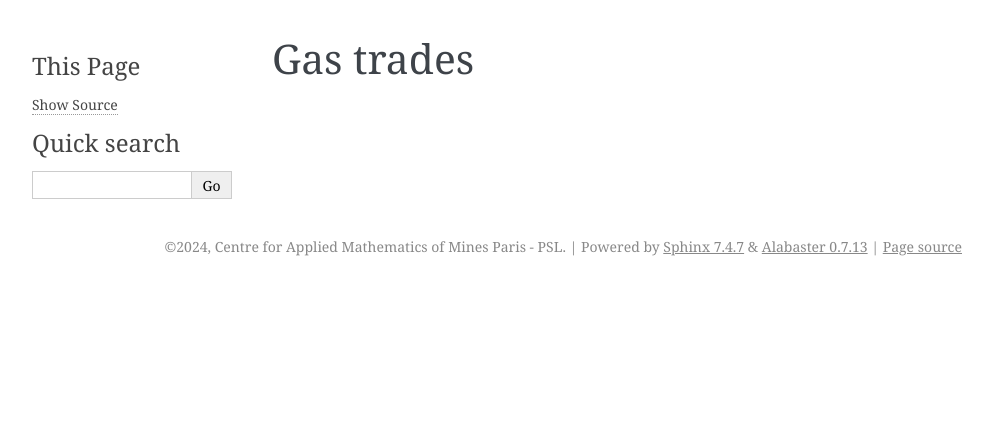
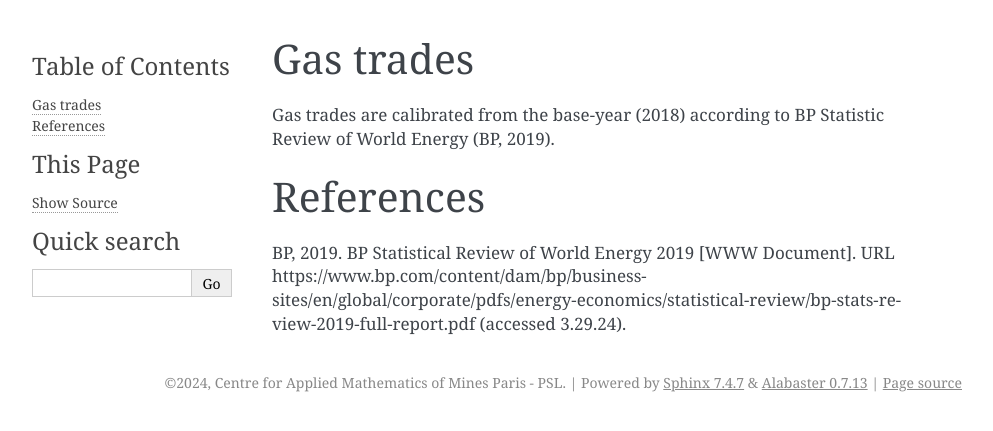
Before and after one commit to LucasDesport/tiam-fr, a Sphinx documentation site: the page built from docs/trades/gas.md, in a window 1280 px wide. Shown: the top 431 px of the page, without its empty margins (148-1141 px from the left). Built offline with Sphinx 7.4.7, drawn with Linux system fonts in a browser that asks for light colours; pages that are not in the unit, such as notebooks, are missing from menus.

Commit message:
Update gas.md

```diff
--- a/docs/trades/gas.md
+++ b/docs/trades/gas.md
@@ -1 +1,7 @@
 # Gas trades
+
+Gas trades are calibrated from the base-year (2018) according to BP Statistic Review of World Energy (BP, 2019).
+
+# References
+
+BP, 2019. BP Statistical Review of World Energy 2019 \[WWW Document\]. URL https://www.bp.com/content/dam/bp/business-sites/en/global/corporate/pdfs/energy-economics/statistical-review/bp-stats-review-2019-full-report.pdf (accessed 3.29.24).
```
